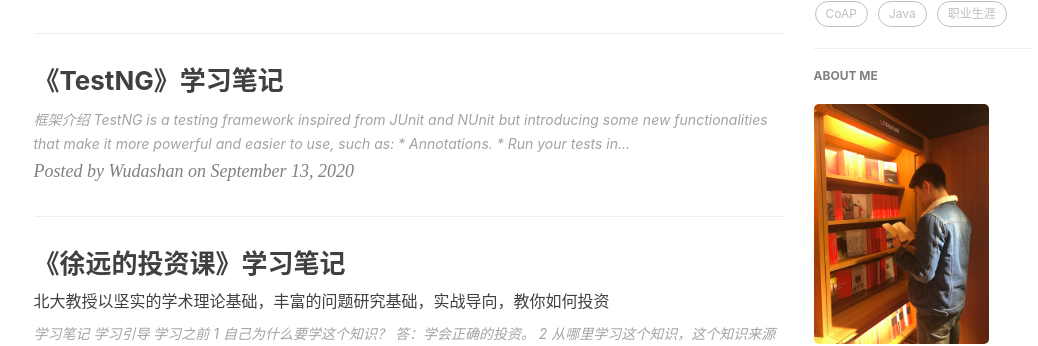
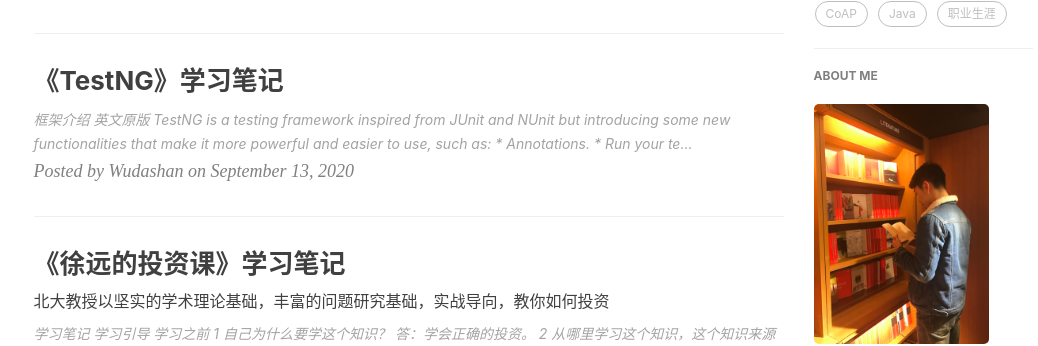
Before and after one commit to wudashan/wudashan.github.io, a Jekyll site: the page built from index.html, in a window 1280 px wide and 900 px high, scrolled down 492 px. Shown: the part 149-495 px from the top of the window, without its empty margins (134-1172 px from the left). Built offline with Jekyll 4.4.1, drawn with Linux system fonts in a browser that asks for light colours; nearby versions of some CDN libraries; the list of posts is cut into pages by our own code; comment, search, counter and statistics services are not loaded.

Commit message:
no message

````diff
--- a/_posts/2020-09-13-testng-learning.markdown
+++ b/_posts/2020-09-13-testng-learning.markdown
@@ -12,6 +12,8 @@ tags:
 ---
 
 # 框架介绍
+
+## 英文原版
 
 ```
 TestNG is a testing framework inspired from JUnit and NUnit but introducing some new functionalities that make it more powerful and easier to use, such as:
@@ -30,6 +32,8 @@ TestNG is a testing framework inspired from JUnit and NUnit but introducing some
 
 TestNG is designed to cover all categories of tests:  unit, functional, end-to-end, integration, etc...
 ```
+
+## 中文翻译
 
 TestNG是一个受JUnit和NUnit启发的测试框架，但引入了一些使其更强大且更易于使用的新功能，例如：
 
````
